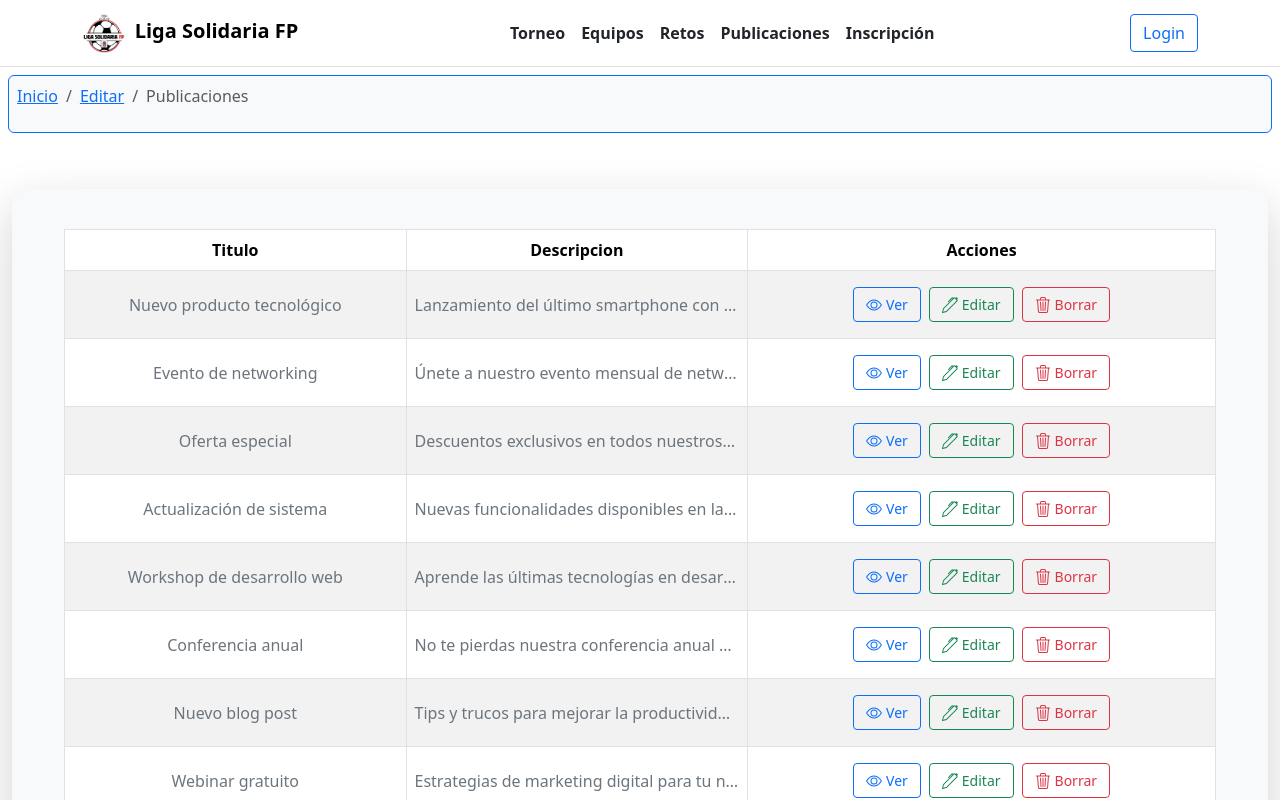
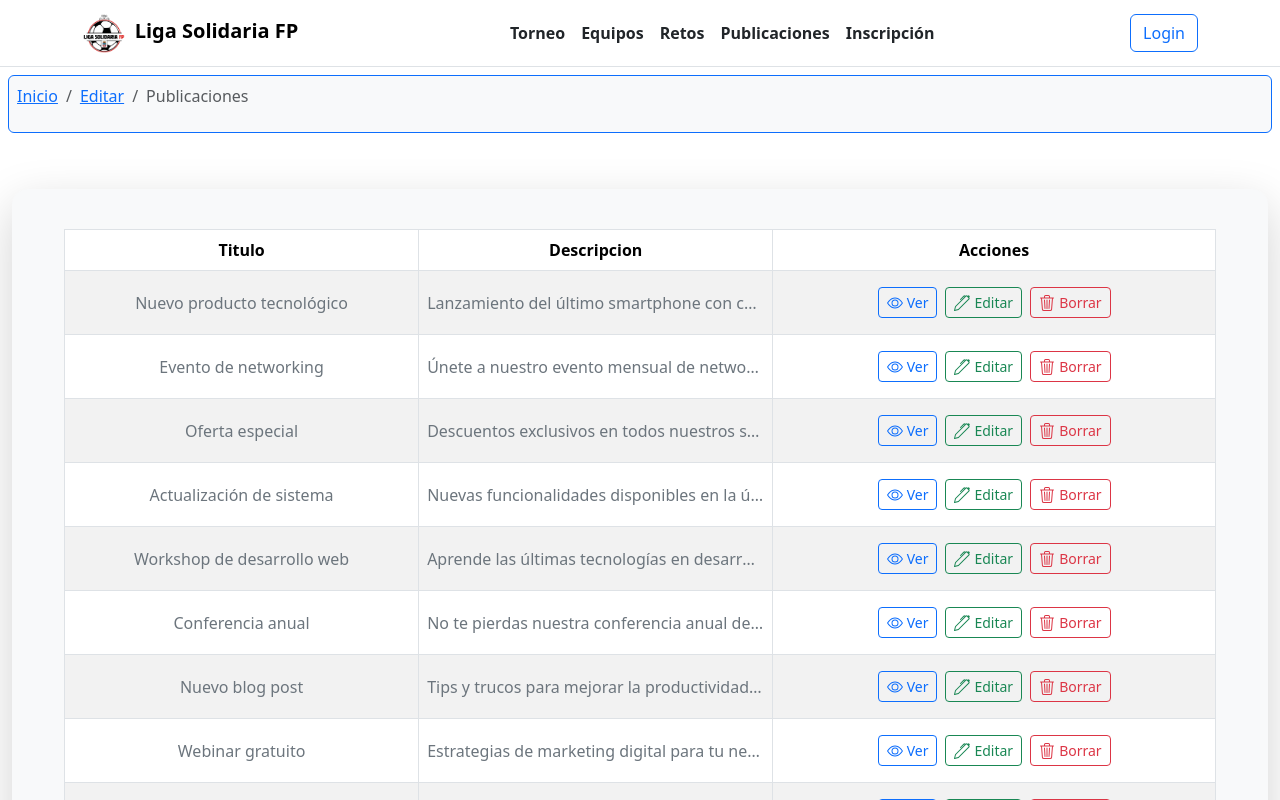
Before and after one commit to Rodroq/Equipo1RetoFrontend, a React (Vite) app: page /editar/publicaciones in a window 1280 px wide. Shown: the top 800 px of the page. Built offline with nearby package versions, Linux system fonts and the light colour scheme.

Commit message:
Remove unused button styles and simplify table row structure

```diff
--- a/src/components/Tabla.css
+++ b/src/components/Tabla.css
@@ -11,31 +11,11 @@
     font-weight: bold;
 }
 
-.tabla-row:hover {
-    background-color: rgba(0, 123, 255, 0.05);
-}
-
 .textoTruncado {
     white-space: nowrap;
     overflow: hidden;
     text-overflow: ellipsis;
     max-width: 200px;
-}
-
-/* Estilos para los botones */
-.btn {
-    transition: all 0.2s ease-in-out;
-    padding: 0.375rem 0.75rem;
-    border-radius: 4px;
-}
-
-.btn:hover {
-    transform: translateY(-1px);
-    box-shadow: 0 2px 4px rgba(0,0,0,0.1);
-}
-
-.btn:active {
-    transform: translateY(0);
 }
 
 @media (max-width: 768px) {
--- a/src/components/Tabla.jsx
+++ b/src/components/Tabla.jsx
@@ -25,9 +25,9 @@ function Tabla({ informacion, columnas, handleVer, handleEditar, handleBorrar })
                 </thead>
                 <tbody>
                     {informacion.map((item, index) => (
-                        <tr key={index} className="align-middle">
+                        <tr key={index}>
                             {columnasAMostrar.map((columna, colIndex) => (
-                                <td key={colIndex} className="text-secondary textoTruncado align-middle">
+                                <td key={colIndex} className="text-secondary textoTruncado">
                                     {item[columna]}
                                 </td>
                             ))}
```
